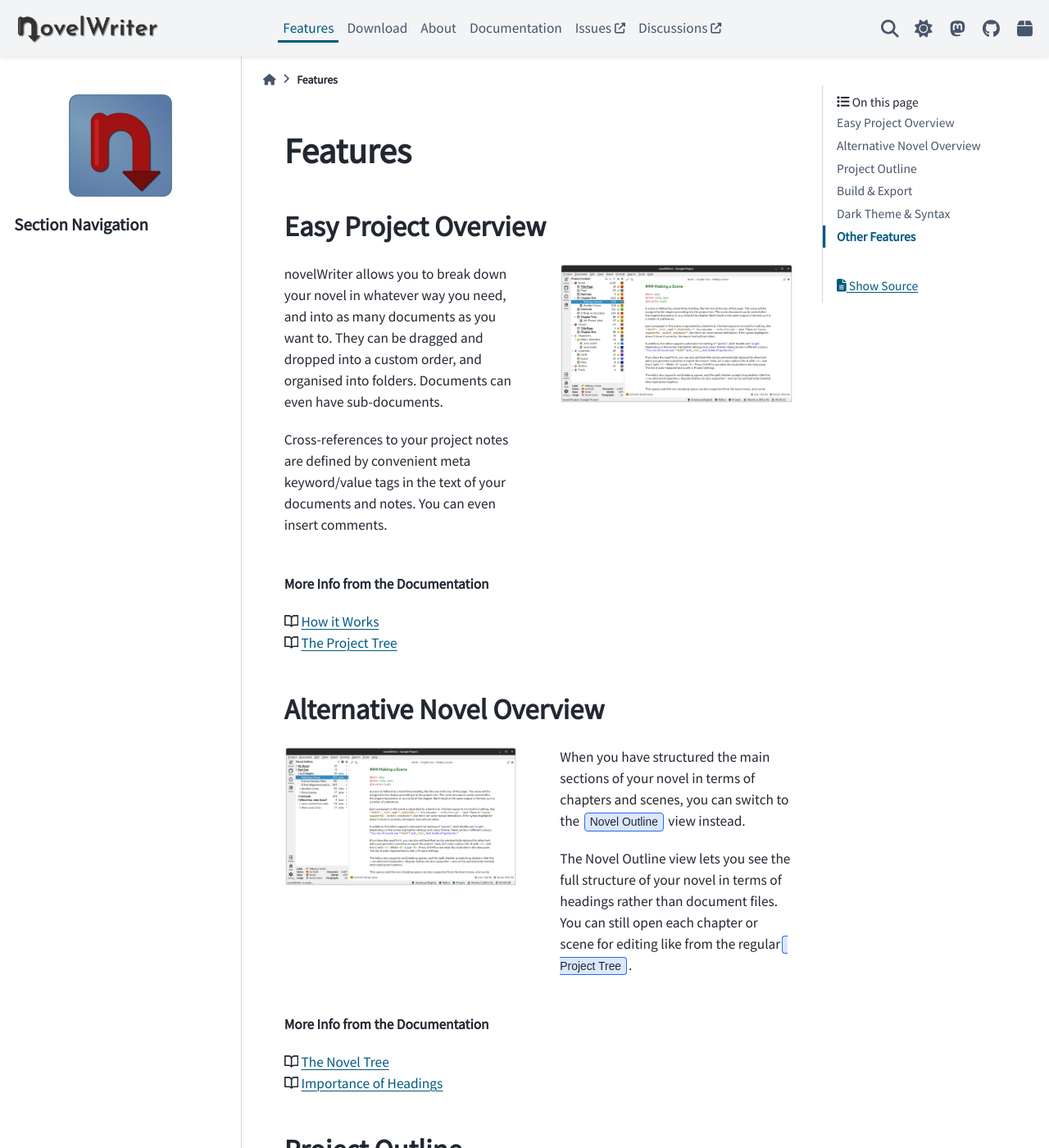
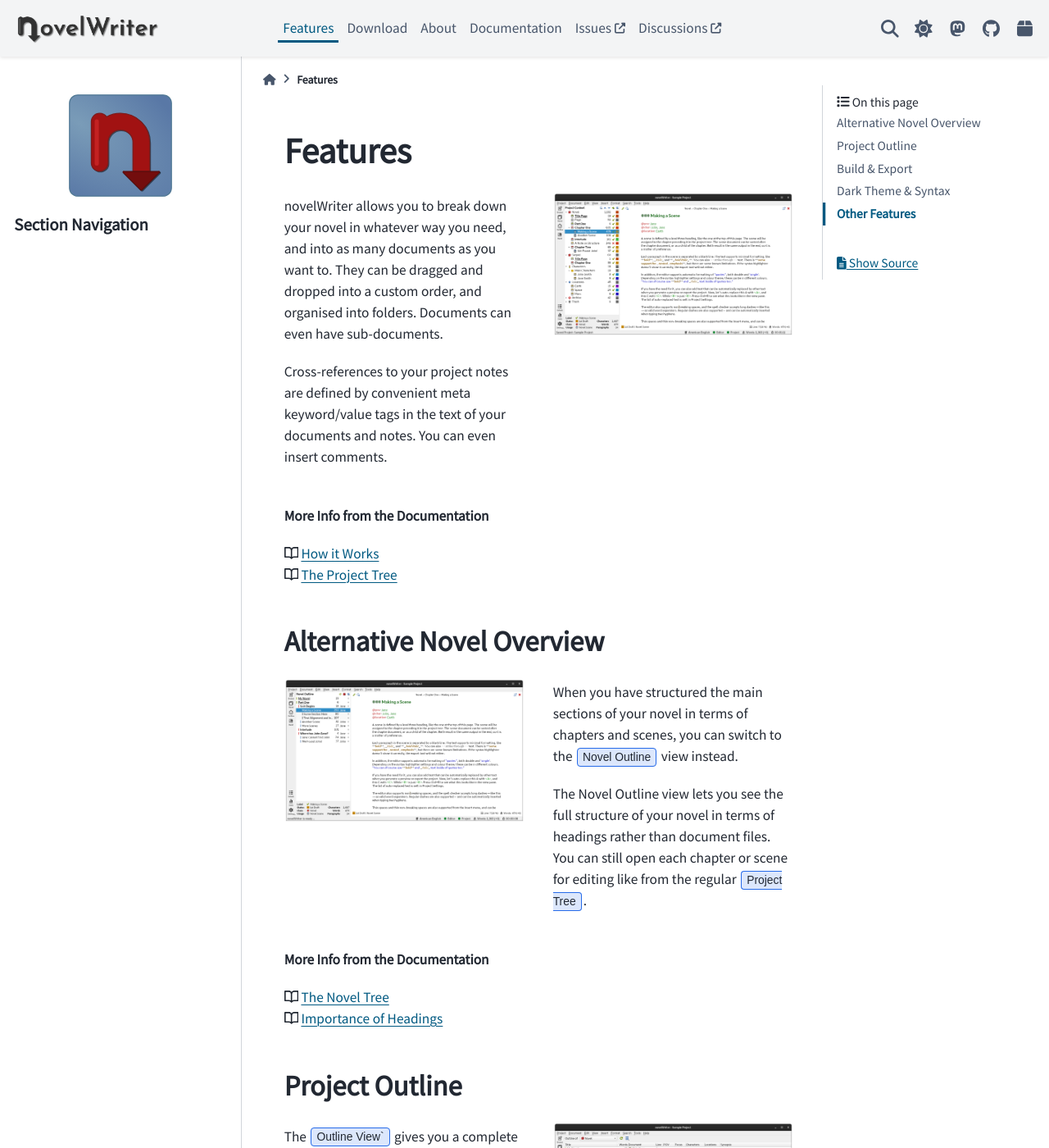
Before and after one commit to vkbo/novelWriter.io, a Sphinx documentation site: the page built from source/features.rst, in a window 1280 px wide and 1400 px high. Shown: the whole window at 82% size. Built offline with Sphinx 7.4.7 and the PyData theme 0.15.4, drawn with Linux system fonts in a browser that asks for light colours; some of the changed lines change nothing that is shown.

Commit message:
Fix a few layout issues in Chrome

```diff
--- a/source/_static/custom.css
+++ b/source/_static/custom.css
@@ -47,6 +47,16 @@
 }
 
 /*
+ * Hacks
+ */
+
+/* This one ensures that there is no scrollbar on Chrome if it's not needed */
+.sidebar-primary-items__end {
+    margin-bottom: 0 !important;
+    margin-top: 0 !important;
+}
+
+/*
  * Custom Classes
  */
 
--- a/source/features.rst
+++ b/source/features.rst
@@ -8,15 +8,13 @@
 .. _Typicons: https://www.s-ings.com/typicons/
 
 
-Easy Project Overview
-=====================
-
 .. grid:: 2
    :margin: 4 4 0 0
-   :gutter: 5
+   :gutter: 0
    :padding: 0
 
    .. grid-item::
+      :padding: 1 0 0 3
 
       novelWriter allows you to break down your novel in whatever way you need, and into as many
       documents as you want to. They can be dragged and dropped into a custom order, and organised
@@ -26,6 +24,7 @@
       the text of your documents and notes. You can even insert comments.
 
    .. grid-item::
+      :padding: 0 0 3 0
 
       .. image:: images/feat_editor_light.png
          :class: dark-light
@@ -42,16 +41,18 @@
 
 .. grid:: 2
    :margin: 4 4 0 0
-   :gutter: 5
+   :gutter: 0
    :padding: 0
 
    .. grid-item::
+      :padding: 0 0 0 3
 
       .. image:: images/feat_novelview_light.png
          :class: dark-light
          :width: 100%
 
    .. grid-item::
+      :padding: 1 0 3 0
 
       When you have structured the main sections of your novel in terms of chapters and scenes,
       you can switch to the :guilabel:`Novel Outline` view instead.
@@ -71,10 +72,11 @@
 
 .. grid:: 2
    :margin: 4 4 0 0
-   :gutter: 5
+   :gutter: 0
    :padding: 0
 
    .. grid-item::
+      :padding: 1 0 0 3
 
       The :guilabel:`Outline View`` gives you a complete overview of the structure of your novel in
       terms of your chapters and scenes.
@@ -83,6 +85,7 @@
       of columns are visible, but you can add more from the configuration button in the toolbar.
 
    .. grid-item::
+      :padding: 0 0 3 0
 
       .. image:: images/feat_outline_light.png
          :class: dark-light
@@ -98,17 +101,18 @@
 
 .. grid:: 2
    :margin: 4 4 0 0
-   :gutter: 5
+   :gutter: 0
    :padding: 0
 
    .. grid-item::
+      :padding: 1 0 0 3
 
       .. image:: images/feat_build_light.png
          :class: dark-light
          :width: 100%
 
    .. grid-item::
-
+      :padding: 1 0 3 0
 
       The :guilabel:`Build Novel Project`` tool lets you assemble all your files into a single
       document. You can filter what to include to make a manuscript, make a draft of your novel
@@ -127,10 +131,11 @@
 
 .. grid:: 2
    :margin: 4 4 0 0
-   :gutter: 5
+   :gutter: 0
    :padding: 0
 
    .. grid-item::
+      :padding: 1 0 0 3
 
       novelWriter defaults to the Qt framework's default colour theme for your system. But it also
       comes with an optional standard dark theme. All themes have matching icon themes based on the
@@ -143,6 +148,7 @@
       more of them.
 
    .. grid-item::
+      :padding: 0 0 3 0
 
       .. image:: images/feat_editor_dark.png
          :class: dark-light
@@ -158,10 +164,11 @@
 
 .. grid:: 2
    :margin: 4 4 0 0
-   :gutter: 5
+   :gutter: 0
    :padding: 0
 
    .. grid-item::
+      :padding: 1 0 0 3
 
       **Document Viewer**
 
@@ -174,6 +181,7 @@
       and the view panel so you can focus on your text.
 
    .. grid-item::
+      :padding: 1 0 3 0
 
       **Follow Links & References**
 
```
